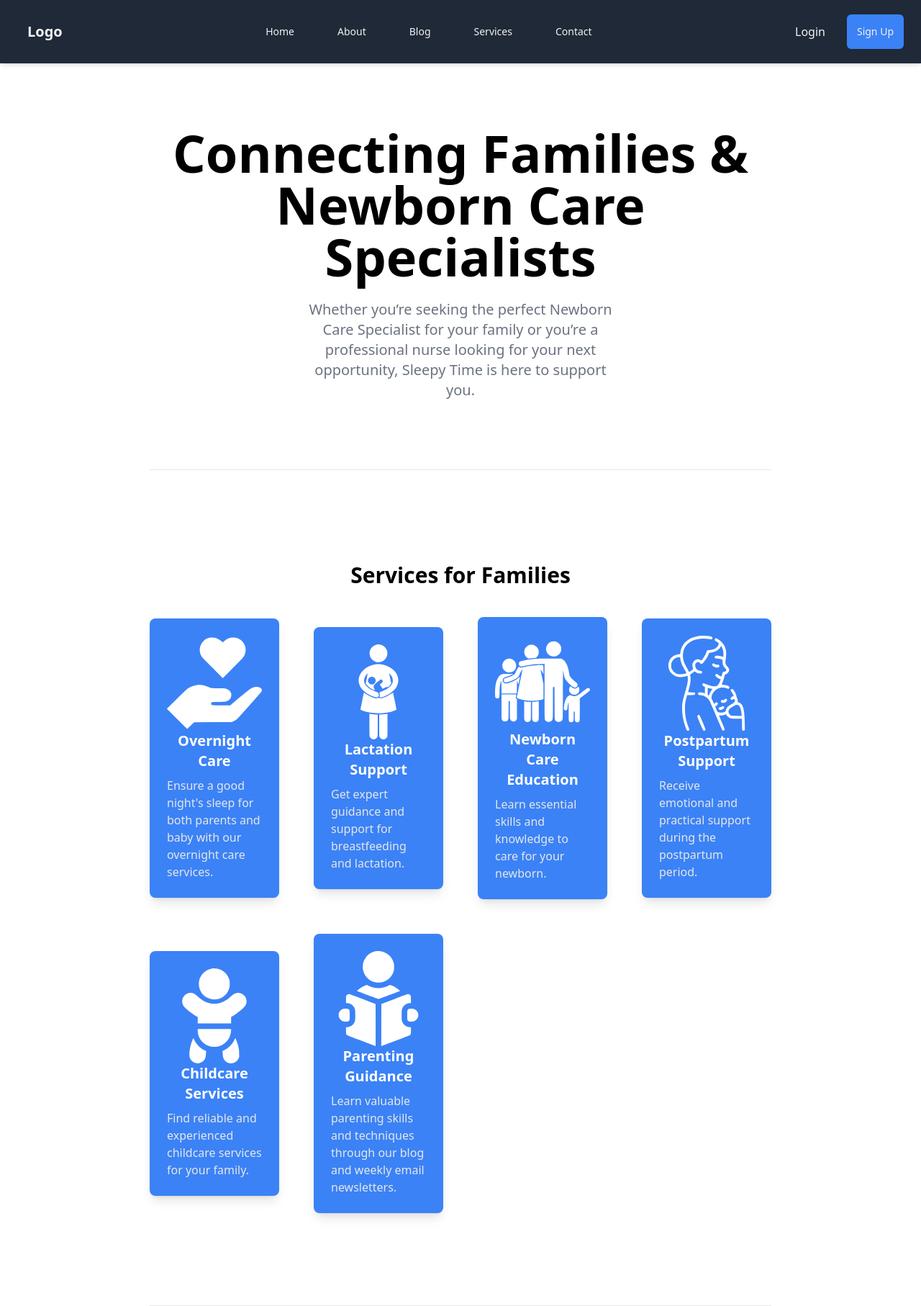
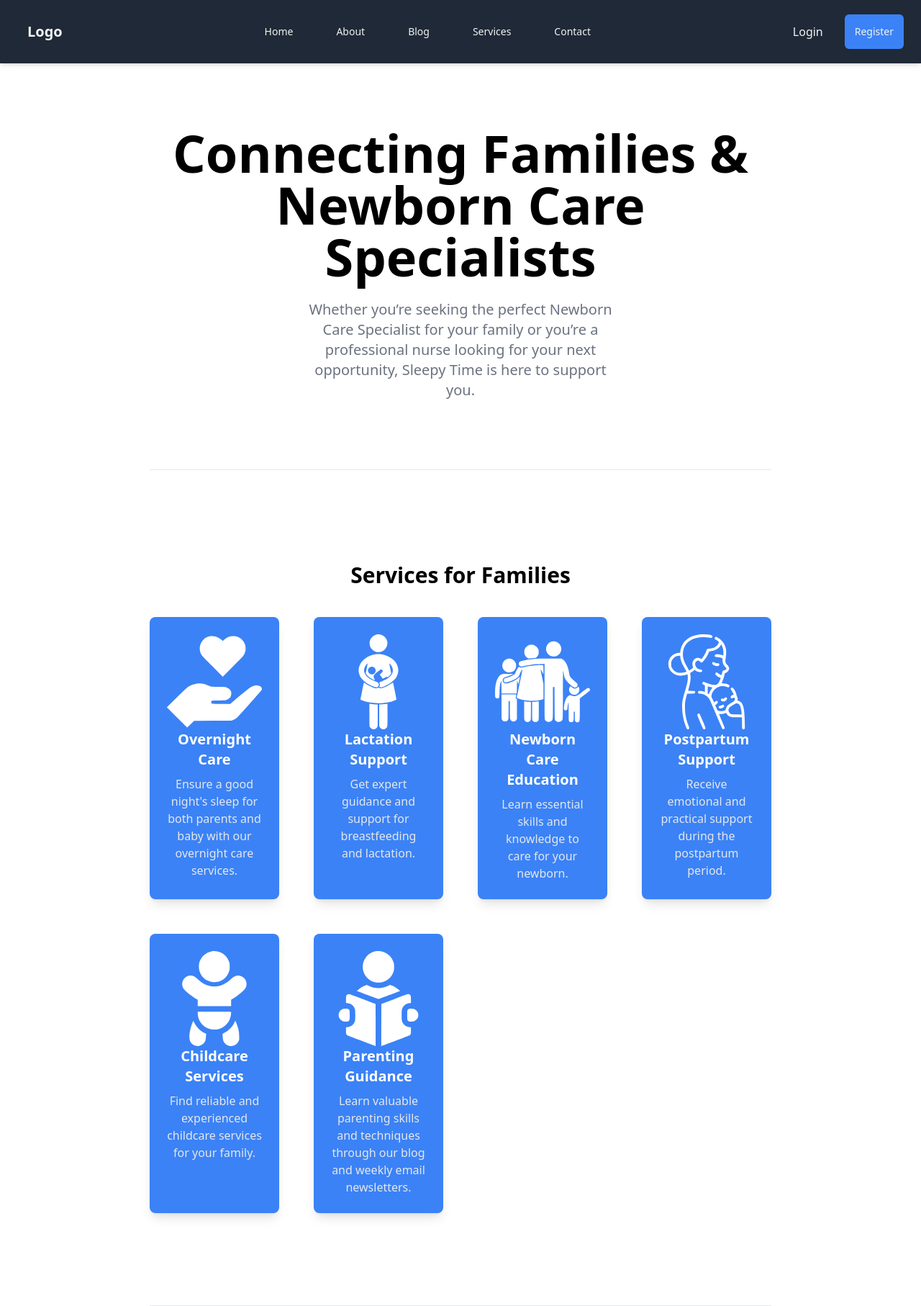
Before and after one commit to Xthe23/flask-agency, a Flask app: page / in a window 1280 px wide. Shown: the top 1814 px of the page at 72% size. Run offline with Flask 3, Linux system fonts and the light colour scheme; parts of the project's set-up code (start-up, migrations or seed data) failed here and were passed over; some libraries are stand-ins or nearby versions.

Commit message:
Refine homepage layout and content

```diff
--- a/templates/homepage.html
+++ b/templates/homepage.html
@@ -14,7 +14,7 @@
             <!-- This button is shown in mobile view -->
             <button aria-label="Toggle menu" class="md:hidden focus:outline-none focus:ring-2 focus:ring-offset-2 focus:ring-offset-gray-800 focus:ring-white menu-btn">
                 <svg class="h-6 w-6 text-gray-500 dark:text-white" fill="none" viewBox="0 0 24 24" stroke="currentColor">
-                    <path stroke-linecap="round" stroke-linejoin="round" stroke-width="2" d="M4 6h16M4 12h16m-16 6h16"></path>
+                    <path class="menu-ham" stroke-linecap="round" stroke-linejoin="round" stroke-width="2" d="M4 6h16M4 12h16m-16 6h16"></path>
                 </svg>
             </button>
             <!-- Mobile menu, hidden by default and toggled by JavaScript -->
@@ -26,11 +26,16 @@
                     <a href="#" class="block py-2 pr-4 pl-3 rounded md:bg-transparent md:p-0 nav-text">Services</a>
                     <a href="#" class="block py-2 pr-4 pl-3 rounded md:bg-transparent md:p-0 nav-text">Contact</a>
                 </div>
+                <div class="hidden-nav">
+                    <a href="/login" class="text-gray-800 dark:text-white">Login</a>
+                    <a href="/register" class="text-gray-800 dark:text-white">Register</a>
+                </div>
             </div>
+
             <!-- Desktop Links -->
             <div class="hidden md:flex items-center">
-                <a href="#" class="text-gray-800 dark:text-white">Login</a>
-                <a href="#" class="ml-4 px-4 py-2 text-sm font-medium rounded-md bg-blue-500 text-white">Sign Up</a>
+                <a href="/login" class="text-gray-800 dark:text-white">Login</a>
+                <a href="/register" class="ml-4 px-4 py-2 text-sm font-medium rounded-md bg-blue-500 text-white">Register</a>
             </div>
         </nav>
     </header>
@@ -50,35 +55,35 @@
             <section class="py-12 md:py-24 lg:py-32 border-t">
                 <h2 class="text-3xl font-bold text-center mb-10">Services for Families</h2>
                 <div class="grid md:grid-cols-3 lg:grid-cols-4 items-center justify-center gap-10 md:gap-6 lg:gap-10 xl:gap-12 grid-menu">
-                    <div class="bg-blue-500 rounded-lg shadow-lg p-6">
+                    <div class="bg-blue-500 rounded-lg shadow-lg p-6 mobile-card">
                         <img src="{{ url_for('static', filename='svg/charity.svg') }}" alt="" class="white-svg mx-auto">
                         <h3 class="text-xl font-bold mb-2 text-white text-center">Overnight Care</h3>
-                        <p class="text-gray-200">Ensure a good night's sleep for both parents and baby with our overnight care services.</p>
+                        <p class="text-gray-200 mobile-card-text-p">Ensure a good night's sleep for both parents and baby with our overnight care services.</p>
                     </div>
-                    <div class="bg-blue-500 rounded-lg shadow-lg p-6">
+                    <div class="bg-blue-500 rounded-lg shadow-lg p-6 mobile-card">
                         <img src="{{ url_for('static', filename='svg/breastfeed.svg') }}" alt="" class="white-svg mx-auto">
                         <h3 class="text-xl font-bold mb-2 text-white text-center">Lactation Support</h3>
-                        <p class="text-gray-200">Get expert guidance and support for breastfeeding and lactation.</p>
+                        <p class="text-gray-200 mobile-card-text-p">Get expert guidance and support for breastfeeding and lactation.</p>
                     </div>
-                    <div class="bg-blue-500 rounded-lg shadow-lg p-6">
+                    <div class="bg-blue-500 rounded-lg shadow-lg p-6 mobile-card">
                         <img src="{{ url_for('static', filename='svg/love.svg') }}" alt="" class="white-svg mx-auto">
                         <h3 class="text-xl font-bold mb-2 text-white text-center">Newborn Care Education</h3>
-                        <p class="text-gray-200">Learn essential skills and knowledge to care for your newborn.</p>
+                        <p class="text-gray-200 mobile-card-text-p">Learn essential skills and knowledge to care for your newborn.</p>
                     </div>
-                    <div class="bg-blue-500 rounded-lg shadow-lg p-6">
+                    <div class="bg-blue-500 rounded-lg shadow-lg p-6 mobile-card">
                         <img src="{{ url_for('static', filename='svg/mother.svg') }}" alt="" class="white-svg mx-auto">
                         <h3 class="text-xl font-bold mb-2 text-white text-center">Postpartum Support</h3>
-                        <p class="text-gray-200">Receive emotional and practical support during the postpartum period.</p>
+                        <p class="text-gray-200 mobile-card-text-p">Receive emotional and practical support during the postpartum period.</p>
                     </div>
-                    <div class="bg-blue-500 rounded-lg shadow-lg p-6">
+                    <div class="bg-blue-500 rounded-lg shadow-lg p-6 mobile-card">
                         <img src="{{ url_for('static', filename='svg/baby.svg') }}" alt="" class="white-svg mx-auto">
                         <h3 class="text-xl font-bold mb-2 text-white text-center">Childcare Services</h3>
-                        <p class="text-gray-200">Find reliable and experienced childcare services for your family.</p>
+                        <p class="text-gray-200 mobile-card-text-p">Find reliable and experienced childcare services for your family.</p>
                     </div>
-                    <div class="bg-blue-500 rounded-lg shadow-lg p-6">
+                    <div class="bg-blue-500 rounded-lg shadow-lg p-6 mobile-card">
                         <img src="{{ url_for('static', filename='svg/reading-book.svg') }}" alt="" class="white-svg mx-auto">
                         <h3 class="text-xl font-bold mb-2 text-white text-center">Parenting Guidance</h3>
-                        <p class="text-gray-200">Learn valuable parenting skills and techniques through our blog and weekly email newsletters.</p>
+                        <p class="text-gray-200 mobile-card-text-p">Learn valuable parenting skills and techniques through our blog and weekly email newsletters.</p>
                     </div>
                 </div>
             </section>
```
